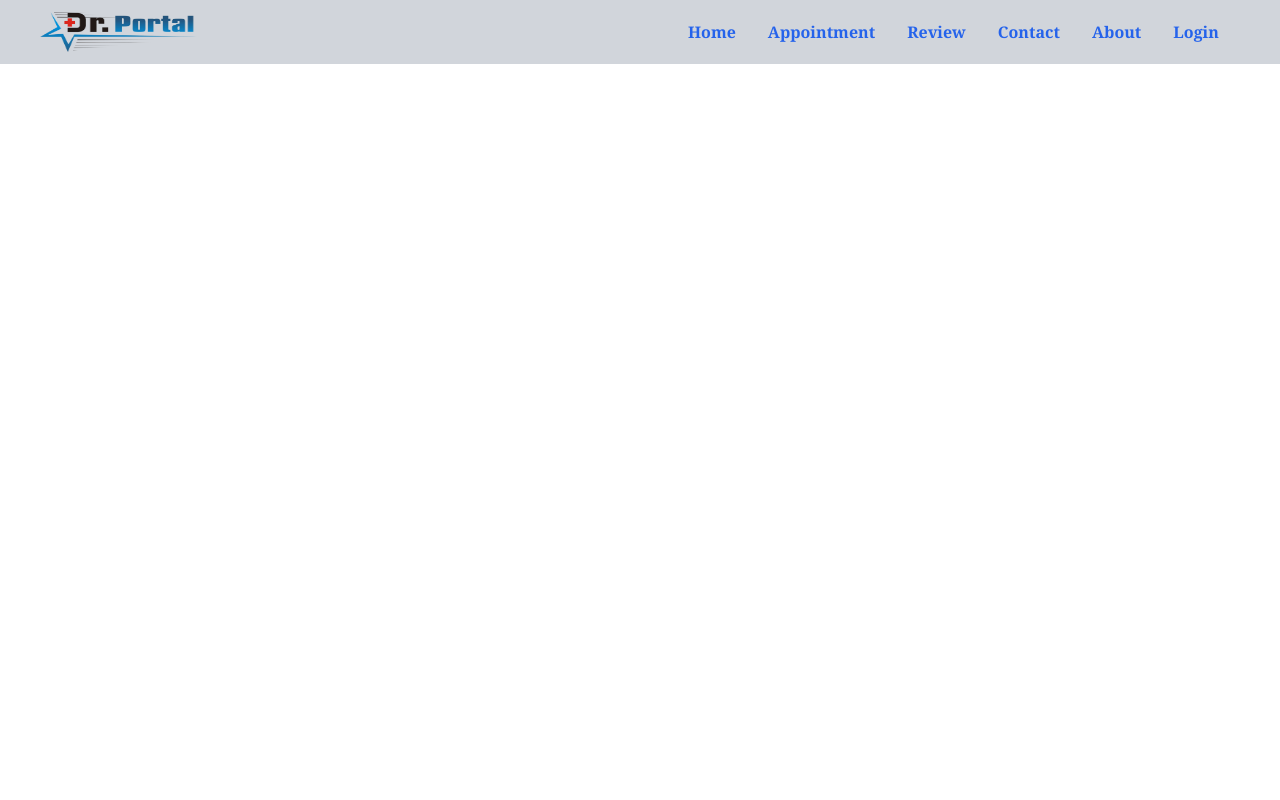
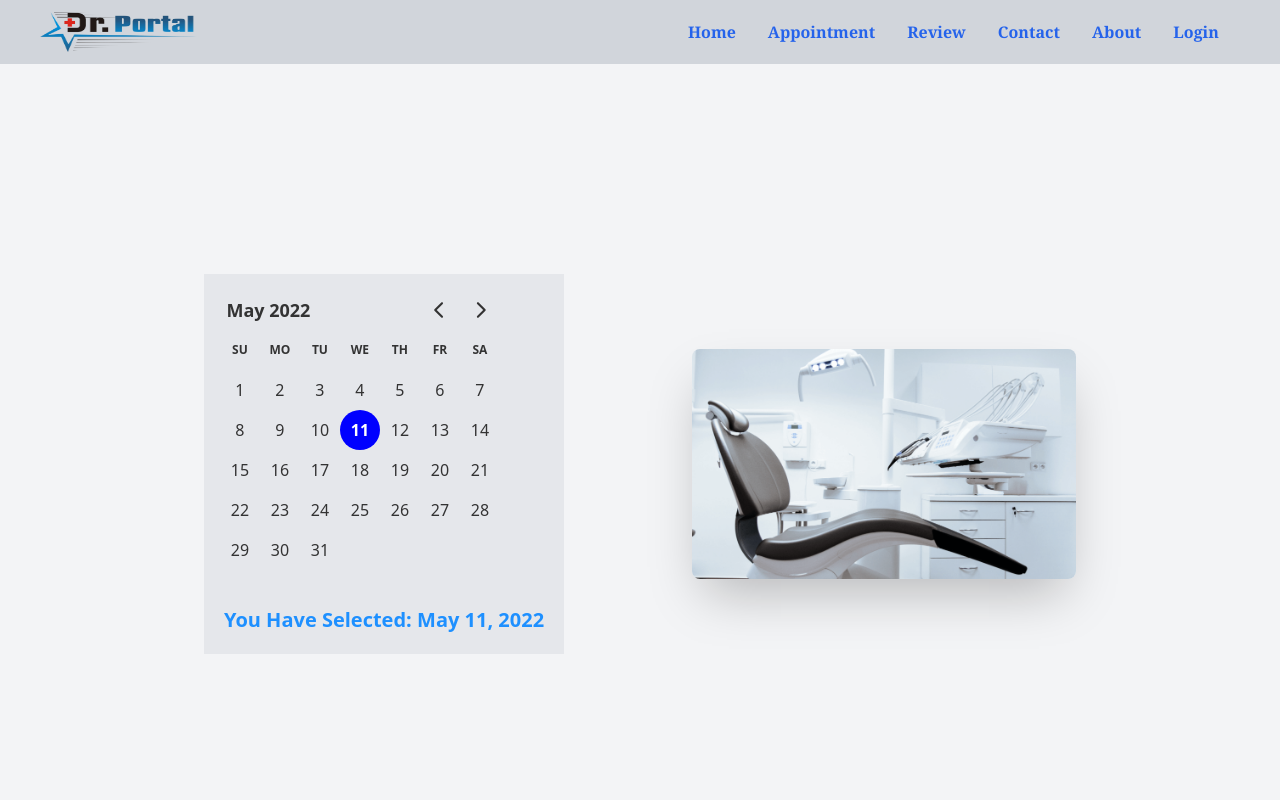
Before and after one commit to HossainRafi/dp-client, a React (Create React App) app: page /appointment in a window 1280 px wide. Shown: the top 800 px of the page. Built offline with nearby package versions, Linux system fonts and the light colour scheme.

Commit message:
appointment banner done

```diff
--- a/package.json
+++ b/package.json
@@ -8,8 +8,10 @@
     "@testing-library/user-event": "^13.5.0",
     "autoprefixer": "^10.4.7",
     "daisyui": "^2.14.3",
+    "date-fns": "^2.28.0",
     "postcss": "^8.4.13",
     "react": "^18.1.0",
+    "react-day-picker": "^8.0.4",
     "react-dom": "^18.1.0",
     "react-router-dom": "^6.3.0",
     "react-scripts": "5.0.1",
--- a/src/App.js
+++ b/src/App.js
@@ -3,6 +3,7 @@
 import Home from './Pages/Home/Home';
 import About from './Pages/About/About';
 import Login from './Login/Login';
+import AppointmentPage from "./Pages/Appointment/AppointmentPage";
 
 
 function App() {
@@ -12,6 +13,7 @@
       <Routes>
         <Route path="/" element={<Home />} />
         <Route path="about" element={<About />} />
+        <Route path="appointment" element={<AppointmentPage/>} />
         <Route path="login" element={<Login/>} />
       </Routes>
     </div>
--- /dev/null
+++ b/src/Pages/Appointment/AppointmentBanner.js
@@ -0,0 +1,22 @@
+import React, { useState } from "react";
+import chair from "../../assets/images/chair.png";
+import { DayPicker } from "react-day-picker";
+import "react-day-picker/dist/style.css";
+import { format } from "date-fns";
+
+const AppointmentBanner = () => {
+  const [date, setDate] = useState(new Date());
+  return (
+    <div className="hero min-h-screen">
+      <div className="hero-content flex-col lg:flex-row-reverse gap-32">
+        <img src={chair} className="max-w-sm rounded-lg shadow-2xl" alt="" />
+        <div className="bg-gray-200">
+          <DayPicker mode="single" selected={date} onSelect={setDate} />
+          <p className="text-center text-xl font-semibold text-secondary p-5">You Have Selected: {format(date, "PP")}</p>
+        </div>
+      </div>
+    </div>
+  );
+};
+
+export default AppointmentBanner;
--- /dev/null
+++ b/src/Pages/Appointment/AppointmentPage.js
@@ -0,0 +1,14 @@
+import React from 'react';
+import Footer from '../Shared/Footer';
+import AppointmentBanner from './AppointmentBanner';
+
+const AppointmentPage = () => {
+    return (
+        <div className='bg-gray-100'>
+            <AppointmentBanner/>
+            <Footer/>
+        </div>
+    );
+};
+
+export default AppointmentPage;
--- a/src/Pages/Home/Testimonials.js
+++ b/src/Pages/Home/Testimonials.js
@@ -9,22 +9,25 @@
     const reviews = [
       {
         _id: 1,
-        name: "John Doe",
-        review: "Lorem ipsum dolor sit amet, consectetur adipisicing elit. Commodi labore, ab excepturi illo itaque doloribus.",
+        name: "Larry Page",
+        review:
+          "Lorem ipsum dolor sit amet, consectetur adipisicing elit. Commodi labore, ab excepturi illo itaque doloribus.",
         location: "California",
         img: people2,
       },
       {
         _id: 2,
-        name: "Larry Page",
-        review: "Lorem ipsum dolor sit amet, consectetur adipisicing elit. Commodi labore, ab excepturi illo itaque doloribus.",
+        name: "John Doe",
+        review:
+          "Lorem ipsum dolor sit amet, consectetur adipisicing elit. Commodi labore, ab excepturi illo itaque doloribus.",
         location: "Washington",
         img: people1,
       },
       {
         _id: 3,
         name: "Jeremy Taylor",
-        review: "Lorem ipsum dolor sit amet, consectetur adipisicing elit. Commodi labore, ab excepturi illo itaque doloribus.",
+        review:
+          "Lorem ipsum dolor sit amet, consectetur adipisicing elit. Commodi labore, ab excepturi illo itaque doloribus.",
         location: "California",
         img: people3,
       },
```
Also changed, not shown: 1 other file (tests, documents, lock files or other folders).
